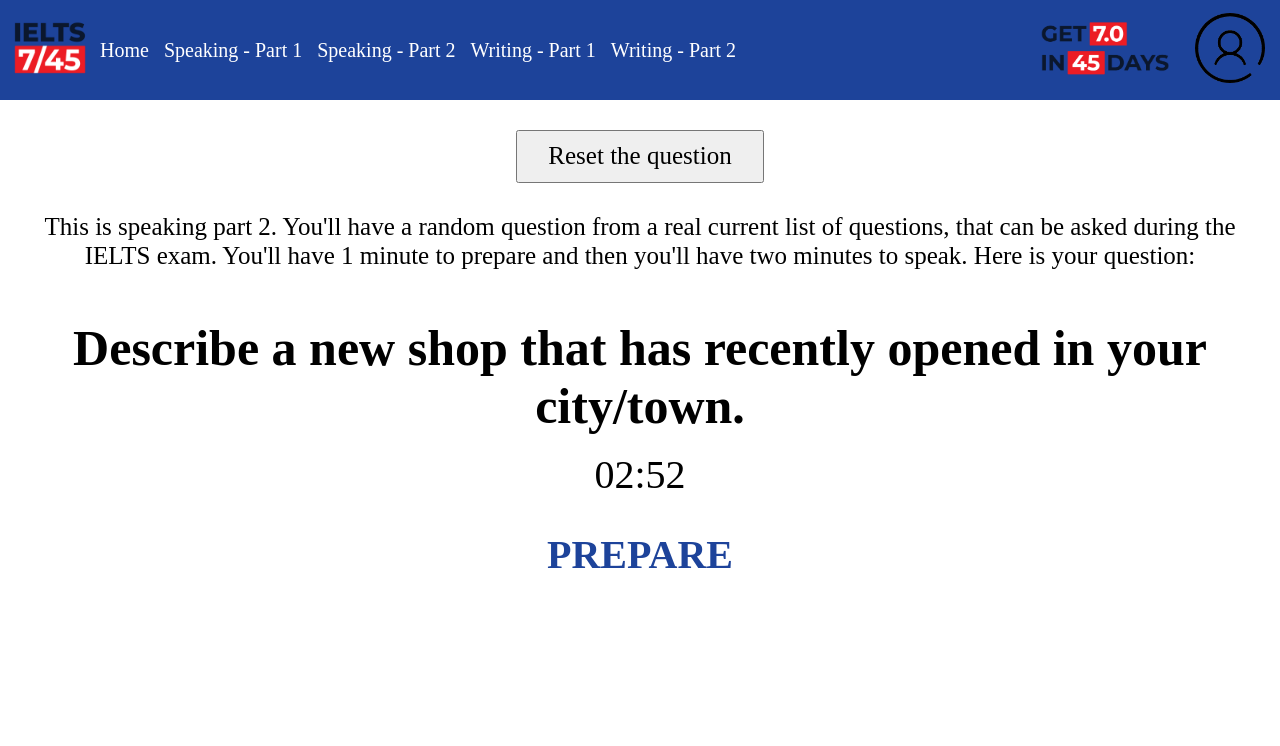
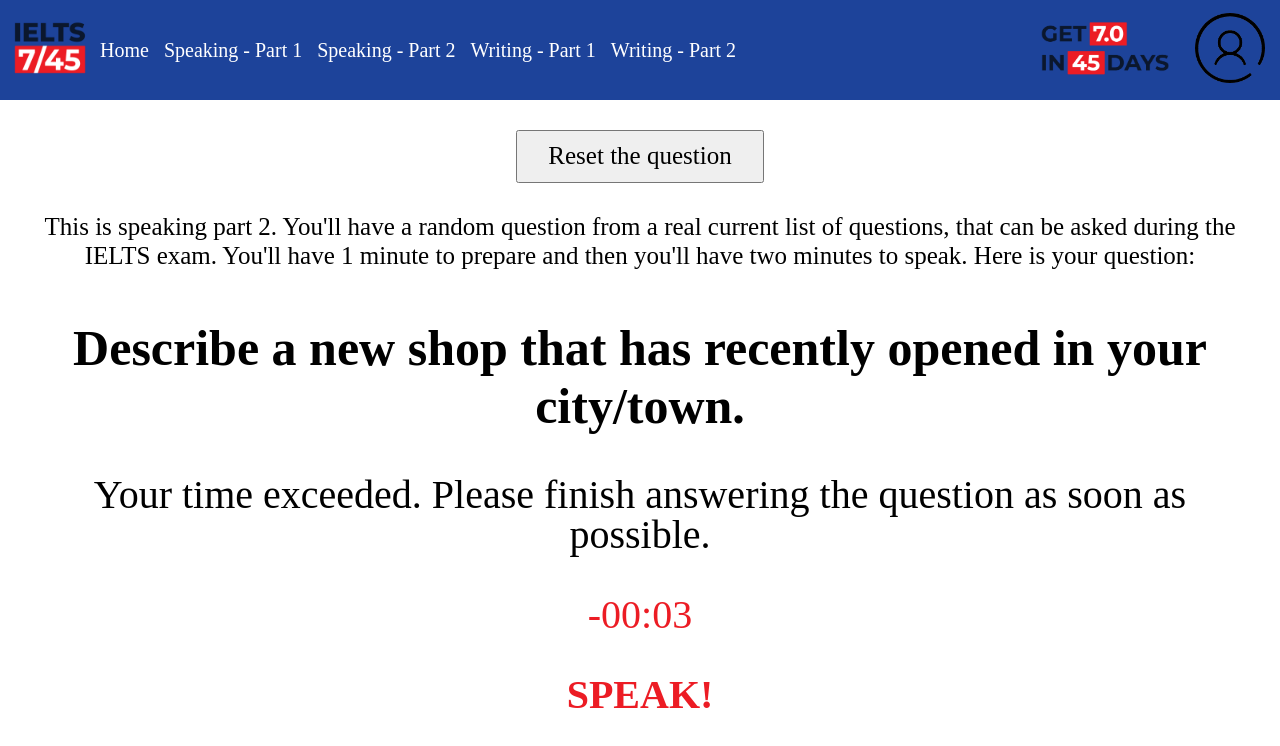
Before and after one commit to KhDan007/IELTS-7-45, a React (Create React App) app in the folder client/: page /speaking/part-2 in a window 1280 px wide. Both pictures are taken after a click on the button "Reset the question". Shown: the top 746 px of the page. Built offline with nearby package versions, Linux system fonts and the light colour scheme.

Commit message:
fix timers

```diff
--- a/client/src/components/Timer.tsx
+++ b/client/src/components/Timer.tsx
@@ -1,13 +1,10 @@
 import { useState, useEffect } from 'react';
-
-interface Props {
-   time: number;
-}
 
 interface State {
    time: number;
    seconds: number;
    minutes: number;
+   sign: string;
 }
 
 export const Timer = (props: any) => {
@@ -15,8 +12,9 @@ export const Timer = (props: any) => {
 
    const [state, setState] = useState<State>({
       time: props.time,
-      seconds: props.time - ~~(props.time / 60) * 60,
-      minutes: ~~(props.time / 60)
+      seconds: Math.abs(props.time) % 60,
+      minutes: Math.floor(Math.abs(props.time) / 60),
+      sign: props.time <= 0 ? '-' : ''
    });
 
    useEffect(() => {
@@ -27,8 +25,9 @@ export const Timer = (props: any) => {
 
          setState({
             time: state.time - 1,
-            minutes: ~~((state.time - 1) / 60),
-            seconds: state.time - ~~((state.time - 1) / 60) * 60 - 1
+            seconds: Math.abs(state.time - 1) % 60,
+            minutes: Math.floor(Math.abs(state.time - 1) / 60),
+            sign: state.time <= 0 ? '-' : ''
          });
       }, 1000);
    }, [state.time]);
@@ -36,18 +35,26 @@ export const Timer = (props: any) => {
    return (
       <div className="timer">
          {!done && (
-            <div className='timer__undone'>
+            <div className="timer__undone">
+               {state.sign}
                {state.minutes < 10 ? '0' + state.minutes : state.minutes}:
                {state.seconds < 10 ? '0' + state.seconds : state.seconds}
             </div>
          )}
 
          {done && (
-            <div className='timer__done'>
-               <p>Your time exceeded. Please finish answering the question as soon as possible.</p>
-               {state.seconds}
+            <div className="timer__done">
+               <p>
+                  Your time exceeded. Please finish answering the question as
+                  soon as possible.
+               </p>
+               {state.sign}
+               {state.minutes < 10 ? '0' + state.minutes : state.minutes}:
+               {state.seconds < 10 ? '0' + state.seconds : state.seconds}
             </div>
          )}
+
+
       </div>
    );
 };
--- a/client/src/components/Timer2.tsx
+++ b/client/src/components/Timer2.tsx
@@ -1,13 +1,10 @@
 import { useState, useEffect } from 'react';
-
-interface Props {
-   time: number;
-}
 
 interface State {
    time: number;
    seconds: number;
    minutes: number;
+   sign: string;
 }
 
 export const Timer2 = (props: any) => {
@@ -15,8 +12,9 @@ export const Timer2 = (props: any) => {
 
    const [state, setState] = useState<State>({
       time: props.time,
-      seconds: props.time - ~~(props.time / 60) * 60,
-      minutes: ~~(props.time / 60)
+      seconds: Math.abs(props.time) % 60,
+      minutes: Math.floor(Math.abs(props.time) / 60),
+      sign: props.time <= 0 ? '-' : ''
    });
 
    useEffect(() => {
@@ -27,8 +25,9 @@ export const Timer2 = (props: any) => {
 
          setState({
             time: state.time - 1,
-            minutes: ~~((state.time - 1) / 60),
-            seconds: state.time - ~~((state.time - 1) / 60) * 60 - 1
+            seconds: Math.abs(state.time - 1) % 60,
+            minutes: Math.floor(Math.abs(state.time - 1) / 60),
+            sign: state.time <= 0 ? '-' : ''
          });
       }, 1000);
    }, [state.time]);
@@ -36,21 +35,31 @@ export const Timer2 = (props: any) => {
    return (
       <div className="timer">
          {!done && (
-            <div className='timer__undone'>
+            <div className="timer__undone">
+               {state.sign}
                {state.minutes < 10 ? '0' + state.minutes : state.minutes}:
                {state.seconds < 10 ? '0' + state.seconds : state.seconds}
             </div>
          )}
 
          {done && (
-            <div className='timer__done'>
-               <p>Your time exceeded. Please finish answering the question as soon as possible.</p>
-               {state.seconds}
+            <div className="timer__done">
+               <p>
+                  Your time exceeded. Please finish answering the question as
+                  soon as possible.
+               </p>
+               {state.sign}
+               {state.minutes < 10 ? '0' + state.minutes : state.minutes}:
+               {state.seconds < 10 ? '0' + state.seconds : state.seconds}
             </div>
          )}
 
          <div className="timer__state">
-            {state.time > 120 ? <span style={{color: '#1d439a'}}>PREPARE</span> : <span style={{color: '#ec1c24'}}>SPEAK!</span>}
+            {state.time > 120 ? (
+               <span style={{ color: '#1d439a' }}>PREPARE</span>
+            ) : (
+               <span style={{ color: '#ec1c24' }}>SPEAK!</span>
+            )}
          </div>
       </div>
    );
--- a/client/src/pages/Speaking_2.tsx
+++ b/client/src/pages/Speaking_2.tsx
@@ -32,7 +32,7 @@ export const Speaking_2 = () => {
             {data?.question}
          </div>
 
-         <Timer2 time={180} />
+         <Timer2 time={5} />
       </div>
    );
 };
```
